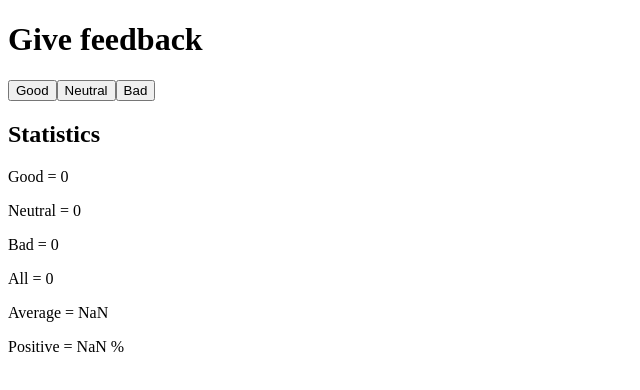
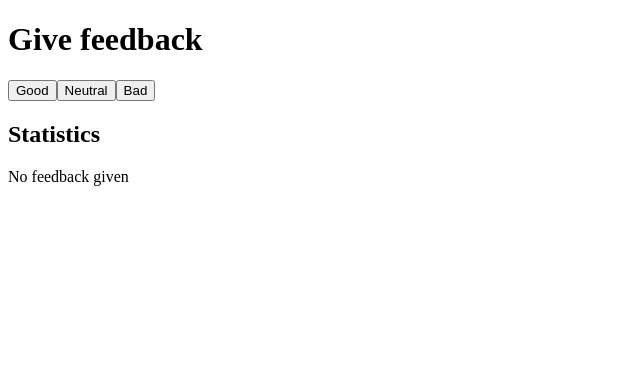
Before and after one commit to tukkimiesjonni/fullstackopen, a React (Vite) app in the folder part1/part1_project2/: page / in a window 1280 px wide. Shown: the top 390 px of the page, without its empty margins (0-640 px from the left). Built offline with nearby package versions, Linux system fonts and the light colour scheme.

Commit message:
Added exercise 1.9 modifications

```diff
--- a/part1/part1_project2/src/App.jsx
+++ b/part1/part1_project2/src/App.jsx
@@ -1,8 +1,11 @@
 import { useState } from 'react'
 
 const Statistics = (props) => {
-  return (
-    <div>
+  const feed = props.good + props.neutral + props.bad
+
+  if (feed != 0) {
+    return (
+      <div>
       <p>Good = {props.good}</p>
       <p>Neutral = {props.neutral}</p>
       <p>Bad = {props.bad}</p>
@@ -10,6 +13,10 @@ const Statistics = (props) => {
       <p>Average = {(props.good * 1 + props.bad * -1) / (props.good + props.bad + props.neutral)}</p>
       <p>Positive = {100 * (props.good / (props.good + props.neutral + props.bad))} %</p>
     </div>
+    )
+  }
+  return (
+    <p>No feedback given</p>
   )
 }
 
```
